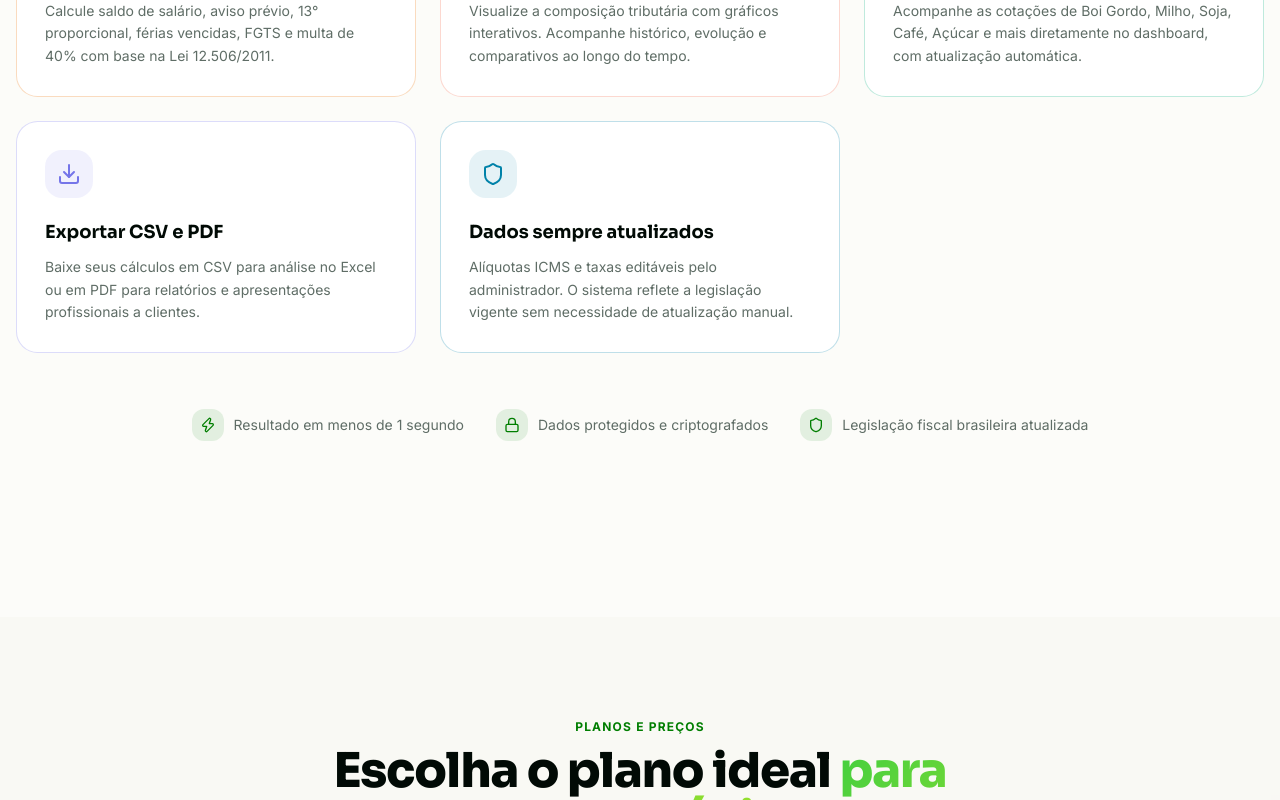
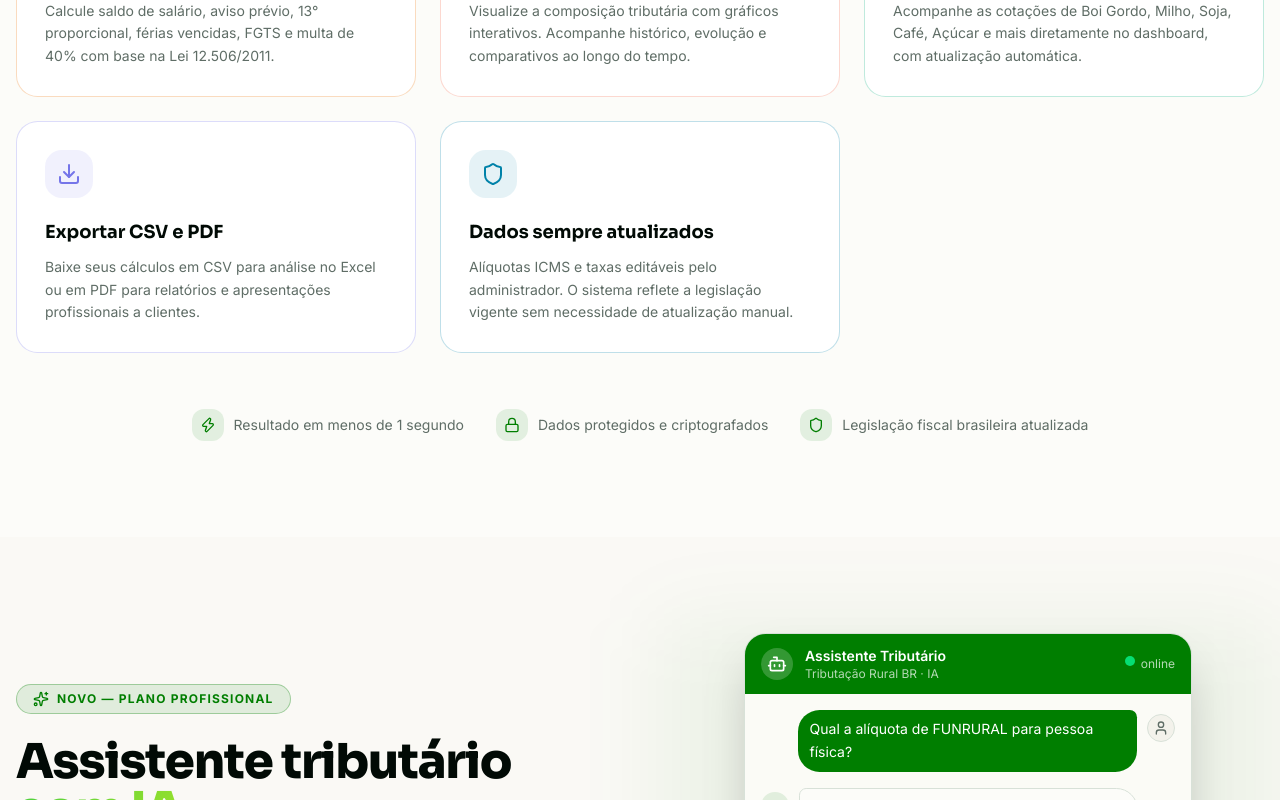
Before and after one commit to felixunai/tributorural, a Next.js app: page / in a window 1280 px wide. Shown: the part 2000-2800 px from the top of the page. Built offline with nearby package versions, Linux system fonts and the light colour scheme; no server answers.

Commit message:
feat: seção do assistente tributário com IA na landing page

```diff
--- a/src/app/page.tsx
+++ b/src/app/page.tsx
@@ -3,6 +3,7 @@ import { Footer } from "@/components/layout/Footer";
 import { HeroSection } from "@/components/landing/HeroSection";
 import { StatsBar } from "@/components/landing/StatsBar";
 import { FeaturesSection } from "@/components/landing/FeaturesSection";
+import { AiAssistantSection } from "@/components/landing/AiAssistantSection";
 import { PricingSection } from "@/components/landing/PricingSection";
 import { CtaSection } from "@/components/landing/CtaSection";
 
@@ -14,6 +15,7 @@ export default function HomePage() {
         <HeroSection />
         <StatsBar />
         <FeaturesSection />
+        <AiAssistantSection />
         <section className="py-20">
           <PricingSection />
         </section>
--- /dev/null
+++ b/src/components/landing/AiAssistantSection.tsx
@@ -0,0 +1,150 @@
+import { Bot, User, Sparkles, Lock } from "lucide-react";
+import Link from "next/link";
+import { Button } from "@/components/ui/button";
+
+const mockMessages = [
+  {
+    role: "user",
+    content: "Qual a alíquota de FUNRURAL para pessoa física?",
+  },
+  {
+    role: "assistant",
+    content:
+      "Para o produtor rural Pessoa Física, a alíquota do FUNRURAL é de 1,2% sobre a receita bruta da comercialização rural. Já para Pessoa Jurídica, a alíquota é de 1,5%. Essa contribuição substitui a cota patronal do INSS (20%).",
+  },
+  {
+    role: "user",
+    content: "E no caso de venda interestadual de soja de MT para SP?",
+  },
+  {
+    role: "assistant",
+    content:
+      "Na venda de MT → SP, o ICMS interestadual é de 12%. A soja (NCM 1201.10.00) tem PIS/COFINS a 0% conforme Lei 10.925/2004. Portanto, a carga tributária principal fica no ICMS + FUNRURAL.",
+  },
+];
+
+export function AiAssistantSection() {
+  return (
+    <section className="py-24 bg-muted/30 overflow-hidden">
+      <div className="container mx-auto px-4">
+        <div className="grid grid-cols-1 lg:grid-cols-2 gap-12 lg:gap-16 items-center">
+          {/* Left: text */}
+          <div>
+            <div className="inline-flex items-center gap-2 rounded-full border border-primary/30 bg-primary/10 px-4 py-1.5 mb-6">
+              <Sparkles className="h-4 w-4 text-primary" />
+              <span className="text-xs font-bold uppercase tracking-widest text-primary">
+                Novo — Plano Profissional
+              </span>
+            </div>
+
+            <h2 className="font-heading text-3xl sm:text-4xl lg:text-5xl font-extrabold tracking-tight text-foreground">
+              Assistente tributário{" "}
+              <span className="gradient-text">com IA</span>
+            </h2>
+
+            <p className="mt-5 text-lg text-muted-foreground leading-relaxed">
+              Tire dúvidas sobre ICMS, FUNRURAL, PIS/COFINS, CLT e rescisão
+              diretamente no sistema — sem sair do painel, sem esperar retorno.
+            </p>
+
+            <ul className="mt-8 space-y-4">
+              {[
+                "Respostas baseadas na legislação tributária rural brasileira",
+                "Contexto do agronegócio: soja, milho, boi gordo, café e mais",
+                "Disponível 24h, todos os dias, direto no painel",
+                "Limite de 30 perguntas por dia no plano Profissional",
+              ].map((item) => (
+                <li key={item} className="flex items-start gap-3 text-sm text-muted-foreground">
+                  <div className="mt-0.5 h-5 w-5 rounded-full bg-primary/15 flex items-center justify-center shrink-0">
+                    <div className="h-2 w-2 rounded-full bg-primary" />
+                  </div>
+                  {item}
+                </li>
+              ))}
+            </ul>
+
+            <div className="mt-10 flex flex-col sm:flex-row gap-3">
+              <Button asChild size="lg">
+                <Link href="/register">Começar agora</Link>
+              </Button>
+              <Button asChild variant="outline" size="lg">
+                <Link href="/pricing">Ver planos</Link>
+              </Button>
+            </div>
+
+            <p className="mt-4 flex items-center gap-1.5 text-xs text-muted-foreground">
+              <Lock className="h-3.5 w-3.5" />
+              Disponível nos planos Profissional e Empresarial
+            </p>
+          </div>
+
+          {/* Right: mock chat */}
+          <div className="relative">
+            {/* Glow */}
+            <div className="absolute -inset-4 rounded-3xl bg-primary/5 blur-2xl" />
+
+            <div className="relative flex flex-col w-full max-w-md mx-auto rounded-2xl border bg-background shadow-2xl overflow-hidden">
+              {/* Chat header */}
+              <div className="flex items-center gap-3 px-4 py-3 bg-primary text-primary-foreground">
+                <div className="h-8 w-8 rounded-full bg-primary-foreground/20 flex items-center justify-center">
+                  <Bot className="h-5 w-5" />
+                </div>
+                <div>
+                  <p className="font-semibold text-sm">Assistente Tributário</p>
+                  <p className="text-xs opacity-70">Tributação Rural BR · IA</p>
+                </div>
+                <div className="ml-auto flex gap-1.5">
+                  <div className="h-2.5 w-2.5 rounded-full bg-green-400" />
+                  <span className="text-xs opacity-70">online</span>
+                </div>
+              </div>
+
+              {/* Messages */}
+              <div className="flex flex-col gap-4 p-4 bg-muted/20">
+                {mockMessages.map((msg, i) => (
+                  <div
+                    key={i}
+                    className={`flex gap-2.5 ${msg.role === "user" ? "flex-row-reverse" : "flex-row"}`}
+                  >
+                    <div className="flex-shrink-0 mt-1">
+                      {msg.role === "assistant" ? (
+                        <div className="h-7 w-7 rounded-full bg-primary/10 flex items-center justify-center">
+                          <Bot className="h-4 w-4 text-primary" />
+                        </div>
+                      ) : (
+                        <div className="h-7 w-7 rounded-full bg-muted border flex items-center justify-center">
+                          <User className="h-4 w-4 text-muted-foreground" />
+                        </div>
+                      )}
+                    </div>
+                    <div
+                      className={`max-w-[82%] rounded-2xl px-3 py-2 text-sm leading-relaxed ${
+                        msg.role === "user"
+                          ? "bg-primary text-primary-foreground rounded-tr-sm"
+                          : "bg-background border text-foreground rounded-tl-sm"
+                      }`}
+                    >
+                      {msg.content}
+                    </div>
+                  </div>
+                ))}
+              </div>
+
+              {/* Input mock */}
+              <div className="flex items-center gap-2 px-3 py-3 border-t bg-background">
+                <div className="flex-1 rounded-full border bg-muted/50 px-4 py-2 text-sm text-muted-foreground">
+                  Tire sua dúvida tributária...
+                </div>
+                <div className="h-9 w-9 rounded-full bg-primary flex items-center justify-center shrink-0">
+                  <svg className="h-4 w-4 text-primary-foreground" fill="none" viewBox="0 0 24 24" stroke="currentColor" strokeWidth={2}>
+                    <path strokeLinecap="round" strokeLinejoin="round" d="M6 12L3.269 3.126A59.768 59.768 0 0121.485 12 59.77 59.77 0 013.27 20.876L5.999 12zm0 0h7.5" />
+                  </svg>
+                </div>
+              </div>
+            </div>
+          </div>
+        </div>
+      </div>
+    </section>
+  );
+}
```
